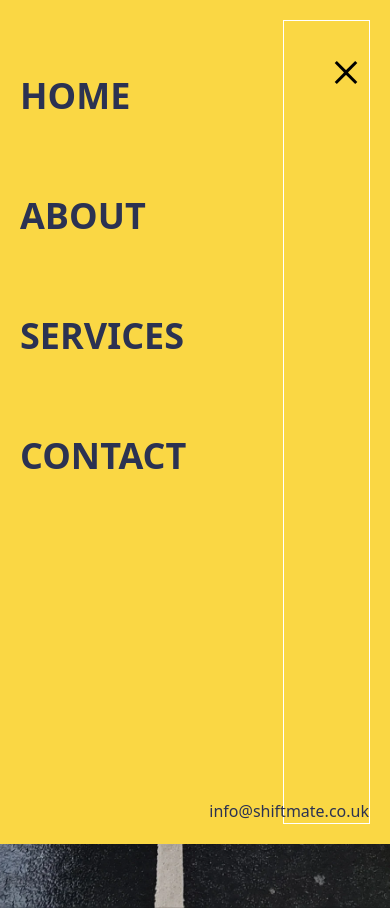
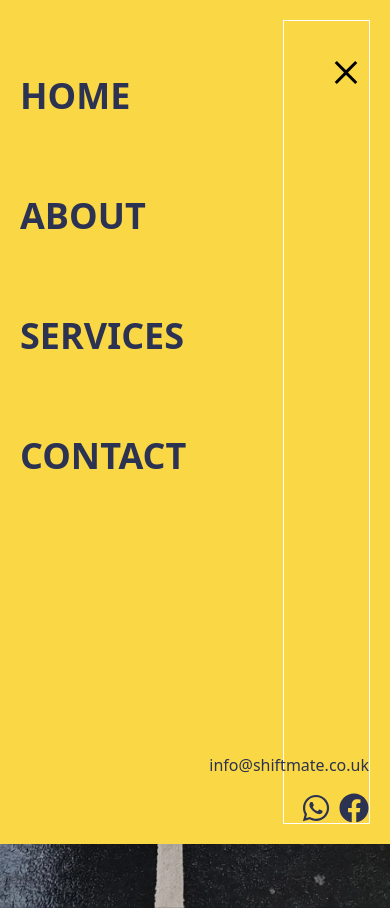
Before and after one commit to JBlackburn94/shift-mate, a Next.js app: page / in a window 390 px wide. Both pictures are taken after a click on the button 346 px from the left and 72 px from the top of the page. Built offline with nearby package versions, Linux system fonts and the light colour scheme.

Commit message:
updates span in nav.tsx to include a unique key

```diff
--- a/app/components/Nav.tsx
+++ b/app/components/Nav.tsx
@@ -6,6 +6,7 @@ import { Mail, Phone } from "lucide-react";
 import { Divide as Hamburger } from "hamburger-react";
 import { useState, useEffect } from "react";
 import { motion } from "framer-motion";
+import { FaFacebook, FaWhatsapp } from "react-icons/fa";
 
 export default function Nav() {
   const [open, setOpen] = useState(false);
@@ -98,20 +99,36 @@ export default function Nav() {
                 initial={{ opacity: 0 }}
                 animate={{ opacity: 1 }}
                 transition={{ staggerChildren: 1, delay: 0.2 }}
+                key={link.id}
               >
-                <Link
-                  href={link.link}
-                  key={link.id}
-                  className="text-4xl font-bold uppercase"
-                >
+                <Link href={link.link} className="text-4xl font-bold uppercase">
                   {link.name}
                 </Link>
               </motion.span>
             ))}
           </div>
-          <div className="border border-white flex flex-col justify-end items-end h-full w-[25%]">
+          <motion.div
+            initial={{ opacity: 0 }}
+            animate={{ opacity: 1 }}
+            transition={{ delay: 0.3 }}
+            className="border border-white flex flex-col justify-end items-end gap-4 h-full w-[25%]"
+          >
             <p>info@shiftmate.co.uk</p>
-          </div>
+            <div className="flex justify-center items-center gap-2">
+              <Link
+                href="https://api.whatsapp.com/send?phone=07737129843"
+                target="_blank"
+              >
+                <FaWhatsapp className="text-3xl" />
+              </Link>
+              <Link
+                href="https://api.whatsapp.com/send?phone=07737129843"
+                target="_blank"
+              >
+                <FaFacebook className="text-3xl" />
+              </Link>
+            </div>
+          </motion.div>
         </motion.div>
       )}
     </motion.nav>
```
